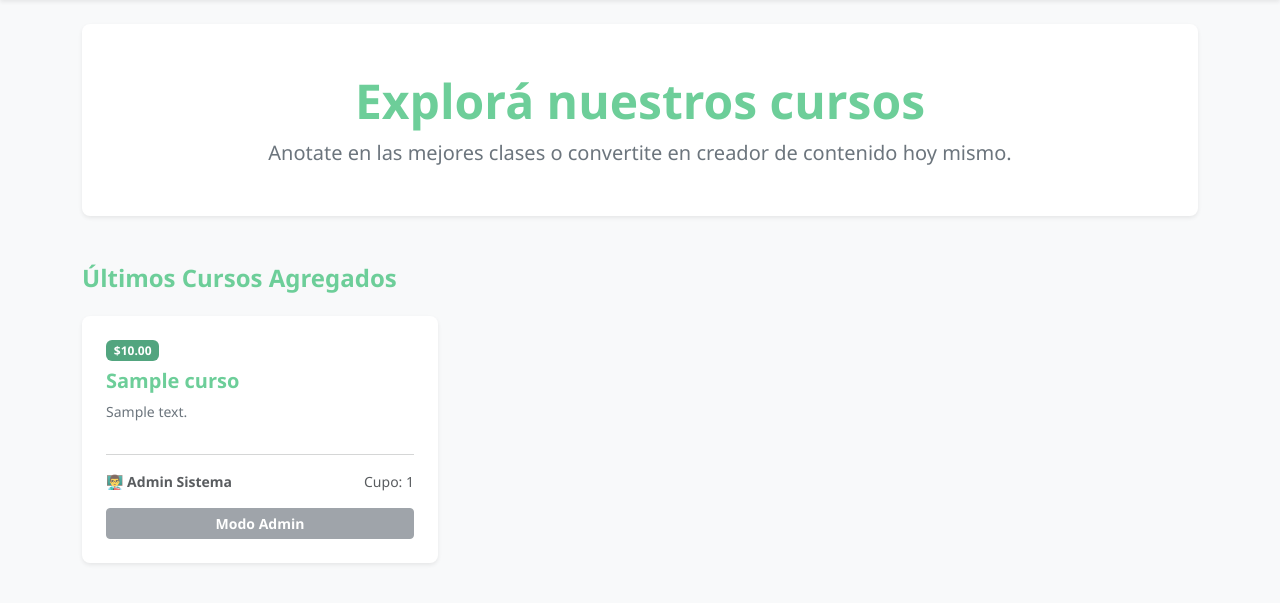
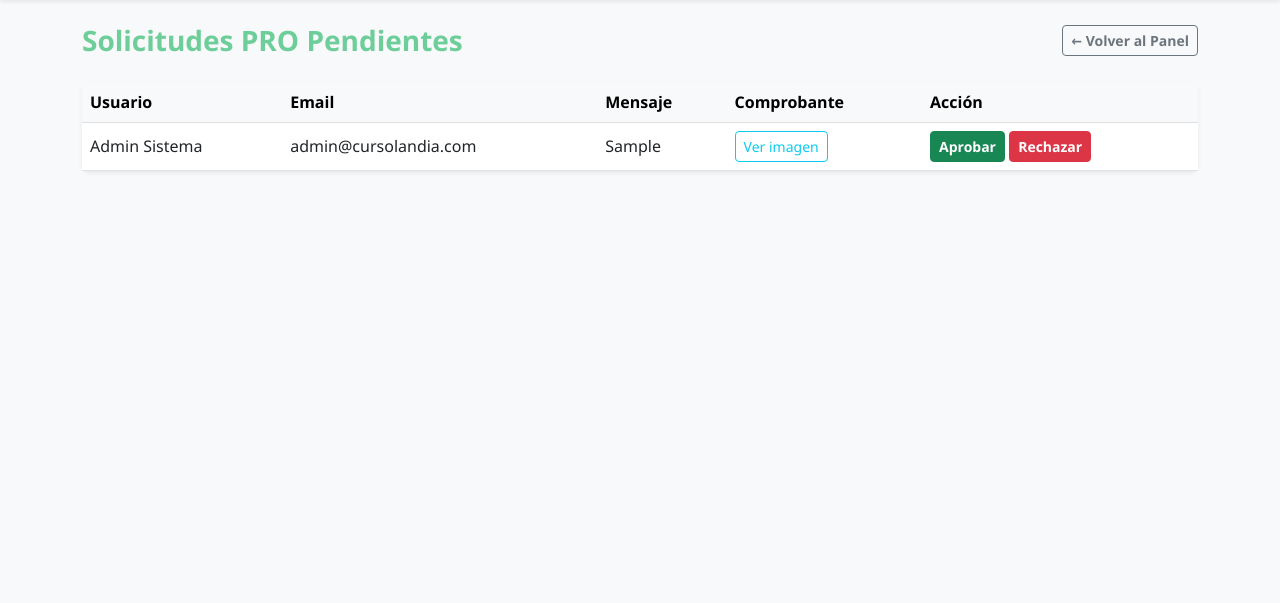
Before and after one commit to vaniina-afk/cursolandia, a PHP site: page /index.php?accion=admin_solicitudes in a window 1280 px wide. Shown: the part 56-659 px from the top of the page. Run offline with PHP 8.4, Linux system fonts and the light colour scheme; the visitor is signed in with stand-in values (Sample User, id 1); data comes from the database, SQL or seed files in the repository; tables that the repository leaves empty hold one stand-in row (values such as "Sample post").

Commit message:
Migracion de Perfil, Solicitud PRO y Admin a MVC

```diff
--- /dev/null
+++ b/Backend/Controllers/UsuarioController.php
@@ -0,0 +1,190 @@
+<?php
+require_once __DIR__ . '/../Models/UsuarioModel.php';
+
+class UsuarioController {
+    private $usuarioModel;
+    private $conexion;
+
+    public function __construct($conexion) {
+        $this->conexion = $conexion;
+        $this->usuarioModel = new UsuarioModel($conexion);
+    }
+
+    // Carga las variables de la campanita de notificaciones (puente temporal)
+    private function cargarNotificaciones() {
+        $conexion = $this->conexion;
+        $id_usuario = (int)$_SESSION['id_usuario'];
+        if (file_exists(__DIR__ . '/../../includes/logica_notificaciones.php')) {
+            require_once __DIR__ . '/../../includes/logica_notificaciones.php';
+        }
+        return [
+            'no_leidas' => $no_leidas ?? 0,
+            'result_noti' => $result_noti ?? null
+        ];
+    }
+
+    // 1. Editar Perfil y Contraseña
+    public function editarPerfil() {
+        if (!isset($_SESSION['id_usuario'])) {
+            header("Location: index.php?accion=login");
+            exit();
+        }
+
+        $id_usuario = (int)$_SESSION['id_usuario'];
+        $notis = $this->cargarNotificaciones();
+        $no_leidas = $notis['no_leidas'];
+        $result_noti = $notis['result_noti'];
+
+        $mensaje_perfil = "";
+        $mensaje_pass = "";
+
+        if ($_SERVER['REQUEST_METHOD'] == 'POST') {
+            // CASO 1: Actualizar Datos Personales y Foto
+            if (isset($_POST['actualizar_datos'])) {
+                $nombre = trim($_POST['nombre']);
+                $apellido = trim($_POST['apellido']);
+                $email = trim($_POST['email']);
+                $antecedentes = trim($_POST['antecedentes']);
+                $nueva_imagen = null;
+
+                if (isset($_FILES['imagen_perfil']) && $_FILES['imagen_perfil']['error'] == UPLOAD_ERR_OK) {
+                    $file_tmp = $_FILES['imagen_perfil']['tmp_name'];
+                    $file_ext = strtolower(pathinfo($_FILES['imagen_perfil']['name'], PATHINFO_EXTENSION));
+                    $permitidos = ['jpg', 'jpeg', 'png', 'gif', 'webp'];
+
+                    if (in_array($file_ext, $permitidos)) {
+                        $nuevo_nombre = "perfil_" . $id_usuario . "_" . time() . "." . $file_ext;
+                        $carpeta_destino = __DIR__ . '/../../Resources/uploads/';
+
+                        if (!is_dir($carpeta_destino)) {
+                            mkdir($carpeta_destino, 0777, true);
+                        }
+
+                        if (move_uploaded_file($file_tmp, $carpeta_destino . $nuevo_nombre)) {
+                            $nueva_imagen = $nuevo_nombre;
+                        } else {
+                            $mensaje_perfil = "<div class='alert alert-warning p-2 small mb-3 auto-ocultar'>No se pudo guardar la imagen. Verificá los permisos de Resources/uploads.</div>";
+                        }
+                    } else {
+                        $mensaje_perfil = "<div class='alert alert-danger p-2 small mb-3 auto-ocultar'>Formato de imagen no permitido. Usá JPG, PNG o GIF.</div>";
+                    }
+                }
+
+                if ($this->usuarioModel->actualizarPerfil($id_usuario, $nombre, $apellido, $email, $antecedentes, $nueva_imagen)) {
+                    $_SESSION['nombre'] = $nombre;
+                    if (empty($mensaje_perfil)) {
+                        $mensaje_perfil = "<div class='alert alert-success p-2 small mb-3 auto-ocultar'>Datos del perfil actualizados correctamente.</div>";
+                    }
+                } else {
+                    $mensaje_perfil = "<div class='alert alert-danger p-2 small mb-3 auto-ocultar'>Hubo un error al actualizar los datos en la base de datos.</div>";
+                }
+            }
+
+            // CASO 2: Actualizar Contraseña
+            if (isset($_POST['actualizar_password'])) {
+                $pass_actual = trim($_POST['pass_actual']);
+                $pass_nueva = trim($_POST['pass_nueva']);
+                $pass_confirmar = trim($_POST['pass_confirmar']);
+
+                if ($pass_nueva !== $pass_confirmar) {
+                    $mensaje_pass = "<div class='alert alert-danger p-2 small mb-3 auto-ocultar'>Las contraseñas nuevas no coinciden.</div>";
+                } elseif (strlen($pass_nueva) < 6) {
+                    $mensaje_pass = "<div class='alert alert-warning p-2 small mb-3 auto-ocultar'>La nueva contraseña debe tener al menos 6 caracteres.</div>";
+                } else {
+                    $hash_actual = $this->usuarioModel->obtenerPasswordHash($id_usuario);
+                    if ($hash_actual && password_verify($pass_actual, $hash_actual)) {
+                        $hash_nuevo = password_hash($pass_nueva, PASSWORD_DEFAULT);
+                        $this->usuarioModel->actualizarPassword($id_usuario, $hash_nuevo);
+                        $mensaje_pass = "<div class='alert alert-success p-2 small mb-3 auto-ocultar'>Contraseña actualizada con éxito.</div>";
+                    } else {
+                        $mensaje_pass = "<div class='alert alert-danger p-2 small mb-3 auto-ocultar'>La contraseña actual es incorrecta.</div>";
+                    }
+                }
+            }
+        }
+
+        $datos_usuario = $this->usuarioModel->obtenerPorId($id_usuario);
+        require_once __DIR__ . '/../../Frontend/views/perfil/editar_perfil.php';
+    }
+
+    // 2. Solicitar Plan PRO
+    public function solicitarPro() {
+        if (!isset($_SESSION['id_usuario'])) {
+            header("Location: index.php?accion=login");
+            exit();
+        }
+
+        $id_usuario = (int)$_SESSION['id_usuario'];
+        $notis = $this->cargarNotificaciones();
+        $no_leidas = $notis['no_leidas'];
+        $result_noti = $notis['result_noti'];
+
+        $mensaje_ui = "";
+        $puede_solicitar = true;
+
+        if ($_SESSION['plan_pro'] == 1) {
+            $mensaje_ui = "<div class='alert alert-info p-3 text-center shadow-sm'>¡Ya sos un usuario PRO! Tenés acceso a todas las funciones sin límite.</div>";
+            $puede_solicitar = false;
+        } elseif ($this->usuarioModel->tieneSolicitudProPendiente($id_usuario)) {
+            $mensaje_ui = "<div class='alert alert-warning p-3 text-center shadow-sm'>Ya tenés una solicitud en revisión. Por favor, esperá a que un administrador la evalúe.</div>";
+            $puede_solicitar = false;
+        }
+
+        if ($_SERVER['REQUEST_METHOD'] == 'POST' && $puede_solicitar) {
+            $mensaje_texto = trim($_POST['mensaje']);
+
+            if (isset($_FILES['comprobante']) && $_FILES['comprobante']['error'] == 0) {
+                $extension = pathinfo($_FILES['comprobante']['name'], PATHINFO_EXTENSION);
+                $nombre_imagen = "comprobante_" . time() . "_" . uniqid() . "." . $extension;
+                $carpeta_destino = __DIR__ . '/../../Resources/uploads/';
+
+                if (!is_dir($carpeta_destino)) {
+                    mkdir($carpeta_destino, 0777, true);
+                }
+
+                if (move_uploaded_file($_FILES['comprobante']['tmp_name'], $carpeta_destino . $nombre_imagen)) {
+                    if ($this->usuarioModel->crearSolicitudPro($id_usuario, $mensaje_texto, $nombre_imagen)) {
+                        $mensaje_ui = "<div class='alert alert-success p-3 text-center shadow-sm'>¡Solicitud enviada con éxito! Un administrador la revisará pronto.</div>";
+                        $puede_solicitar = false;
+                    } else {
+                        $mensaje_ui = "<div class='alert alert-danger p-2 small mb-3'>Error al guardar la solicitud en la base de datos.</div>";
+                    }
+                }
+            } else {
+                $mensaje_ui = "<div class='alert alert-danger p-2 small mb-3 auto-ocultar'>Por favor, adjuntá un comprobante válido.</div>";
+            }
+        }
+
+        require_once __DIR__ . '/../../Frontend/views/perfil/solicitar_pro.php';
+    }
+
+    // 3. Administrar Solicitudes PRO (Solo Admin)
+    public function adminSolicitudes() {
+        if (!isset($_SESSION['id_usuario']) || $_SESSION['es_admin'] == 0) {
+            header("Location: index.php");
+            exit();
+        }
+
+        $notis = $this->cargarNotificaciones();
+        $no_leidas = $notis['no_leidas'];
+        $result_noti = $notis['result_noti'];
+        $mensaje_ui = "";
+
+        if ($_SERVER['REQUEST_METHOD'] == 'POST' && isset($_POST['decision'])) {
+            $id_solicitud = (int)$_POST['id_solicitud'];
+            $id_user_solicitante = (int)$_POST['id_usuario_solicitante'];
+            $decision = $_POST['decision'];
+
+            if ($decision == 'aprobar') {
+                $this->usuarioModel->aprobarSolicitudPro($id_solicitud, $id_user_solicitante);
+                $mensaje_ui = "<div class='alert alert-success p-2 small mb-3 auto-ocultar'>Solicitud aprobada. El usuario ahora es PRO.</div>";
+            } elseif ($decision == 'rechazar') {
+                $this->usuarioModel->rechazarSolicitudPro($id_solicitud);
+                $mensaje_ui = "<div class='alert alert-secondary p-2 small mb-3 auto-ocultar'>Solicitud rechazada.</div>";
+            }
+        }
+
+        $solicitudes = $this->usuarioModel->obtenerSolicitudesProPendientes();
+        require_once __DIR__ . '/../../Frontend/views/perfil/admin_solicitudes.php';
+    }
+}
--- a/Backend/Models/UsuarioModel.php
+++ b/Backend/Models/UsuarioModel.php
@@ -39,4 +39,107 @@ class UsuarioModel {
 
         return $exito;
     }
+
+    // Obtiene los datos completos de un usuario por su ID
+    public function obtenerPorId($id_usuario) {
+        $stmt = $this->conexion->prepare("SELECT id_usuario, nombre, apellido, email, antecedentes, imagen_perfil, plan_pro FROM Usuarios WHERE id_usuario = ?");
+        $stmt->bind_param("i", $id_usuario);
+        $stmt->execute();
+        $usuario = $stmt->get_result()->fetch_assoc();
+        $stmt->close();
+
+        return $usuario;
+    }
+
+    // Actualiza datos personales (con o sin cambio de foto de perfil)
+    public function actualizarPerfil($id_usuario, $nombre, $apellido, $email, $antecedentes, $nueva_imagen = null) {
+        if ($nueva_imagen !== null) {
+            $stmt = $this->conexion->prepare("UPDATE Usuarios SET nombre = ?, apellido = ?, email = ?, antecedentes = ?, imagen_perfil = ? WHERE id_usuario = ?");
+            $stmt->bind_param("sssssi", $nombre, $apellido, $email, $antecedentes, $nueva_imagen, $id_usuario);
+        } else {
+            $stmt = $this->conexion->prepare("UPDATE Usuarios SET nombre = ?, apellido = ?, email = ?, antecedentes = ? WHERE id_usuario = ?");
+            $stmt->bind_param("ssssi", $nombre, $apellido, $email, $antecedentes, $id_usuario);
+        }
+
+        $exito = $stmt->execute();
+        $stmt->close();
+        return $exito;
+    }
+
+    // Obtiene el hash de la contraseña actual para validarla
+    public function obtenerPasswordHash($id_usuario) {
+        $stmt = $this->conexion->prepare("SELECT contrasena FROM Usuarios WHERE id_usuario = ?");
+        $stmt->bind_param("i", $id_usuario);
+        $stmt->execute();
+        $fila = $stmt->get_result()->fetch_assoc();
+        $stmt->close();
+
+        return $fila ? $fila['contrasena'] : null;
+    }
+
+    // Actualiza la contraseña encriptada
+    public function actualizarPassword($id_usuario, $hash_nuevo) {
+        $stmt = $this->conexion->prepare("UPDATE Usuarios SET contrasena = ? WHERE id_usuario = ?");
+        $stmt->bind_param("si", $hash_nuevo, $id_usuario);
+        $exito = $stmt->execute();
+        $stmt->close();
+
+        return $exito;
+    }
+
+    // Verifica si el usuario ya tiene una solicitud PRO en estado Pendiente
+    public function tieneSolicitudProPendiente($id_usuario) {
+        $stmt = $this->conexion->prepare("SELECT id_solicitud FROM Solicitudes_Pro WHERE id_usuario = ? AND estado = 'Pendiente'");
+        $stmt->bind_param("i", $id_usuario);
+        $stmt->execute();
+        $tiene = $stmt->get_result()->num_rows > 0;
+        $stmt->close();
+
+        return $tiene;
+    }
+
+    // Crea una nueva solicitud para pasar a Plan PRO
+    public function crearSolicitudPro($id_usuario, $mensaje, $comprobante_url) {
+        $stmt = $this->conexion->prepare("INSERT INTO Solicitudes_Pro (id_usuario, mensaje, comprobante_url) VALUES (?, ?, ?)");
+        $stmt->bind_param("iss", $id_usuario, $mensaje, $comprobante_url);
+        $exito = $stmt->execute();
+        $stmt->close();
+
+        return $exito;
+    }
+
+    // Trae todas las solicitudes PRO pendientes (para el Administrador)
+    public function obtenerSolicitudesProPendientes() {
+        $sql = "SELECT s.*, u.nombre, u.apellido, u.email
+                FROM Solicitudes_Pro s
+                JOIN Usuarios u ON s.id_usuario = u.id_usuario
+                WHERE s.estado = 'Pendiente'
+                ORDER BY s.fecha_solicitud ASC";
+        return $this->conexion->query($sql);
+    }
+
+    // Aprueba una solicitud y activa el Plan PRO del usuario
+    public function aprobarSolicitudPro($id_solicitud, $id_usuario_solicitante) {
+        $stmt1 = $this->conexion->prepare("UPDATE Solicitudes_Pro SET estado = 'Aprobada' WHERE id_solicitud = ?");
+        $stmt1->bind_param("i", $id_solicitud);
+        $stmt1->execute();
+        $stmt1->close();
+
+        $stmt2 = $this->conexion->prepare("UPDATE Usuarios SET plan_pro = 1 WHERE id_usuario = ?");
+        $stmt2->bind_param("i", $id_usuario_solicitante);
+        $exito = $stmt2->execute();
+        $stmt2->close();
+
+        return $exito;
+    }
+
+    // Rechaza una solicitud PRO
+    public function rechazarSolicitudPro($id_solicitud) {
+        $stmt = $this->conexion->prepare("UPDATE Solicitudes_Pro SET estado = 'Rechazada' WHERE id_solicitud = ?");
+        $stmt->bind_param("i", $id_solicitud);
+        $exito = $stmt->execute();
+        $stmt->close();
+
+        return $exito;
+    }
 }
--- a/Frontend/Views/layouts/navbar.php
+++ b/Frontend/Views/layouts/navbar.php
@@ -48,7 +48,7 @@
                         </a>
                         <ul class="dropdown-menu dropdown-menu-end shadow-sm border-0 mt-2" aria-labelledby="perfilDropdown">
                             <li>
-                                <a class="dropdown-item py-2 fw-semibold text-secondary" href="editar_perfil.php">
+                                <a class="dropdown-item py-2 fw-semibold text-secondary" href="index.php?accion=editar_perfil">
                                     ⚙️ Mi Perfil
                                 </a>
                             </li>
--- /dev/null
+++ b/Frontend/Views/perfil/admin_solicitudes.php
@@ -0,0 +1,74 @@
+<?php
+$titulo_pagina = "Administrar Solicitudes";
+require_once __DIR__ . '/../layouts/header.php';
+require_once __DIR__ . '/../layouts/navbar.php';
+/** @var mysqli_result|false $solicitudes */
+?>
+
+<div class="container mb-5">
+    <div class="d-flex justify-content-between align-items-center mb-4">
+        <h3 class="text-primario fw-bold mb-0">Solicitudes PRO Pendientes</h3>
+        <a href="panel.php" class="btn btn-outline-secondary btn-sm fw-semibold">← Volver al Panel</a>
+    </div>
+
+    <?php if (!empty($mensaje_ui)) echo $mensaje_ui; ?>
+
+    <?php if (isset($solicitudes) && $solicitudes && $solicitudes->num_rows > 0): ?>
+        <div class="card card-compacta shadow-sm">
+            <div class="card-body p-0">
+                <table class="table table-hover mb-0">
+                    <thead class="table-light">
+                        <tr>
+                            <th>Usuario</th>
+                            <th>Email</th>
+                            <th>Mensaje</th>
+                            <th>Comprobante</th>
+                            <th>Acción</th>
+                        </tr>
+                    </thead>
+                    <tbody>
+                        <?php while ($fila = $solicitudes->fetch_assoc()): ?>
+                        <tr>
+                            <td class="align-middle"><?php echo htmlspecialchars($fila['nombre'] . ' ' . $fila['apellido']); ?></td>
+                            <td class="align-middle"><?php echo htmlspecialchars($fila['email']); ?></td>
+                            <td class="align-middle"><?php echo htmlspecialchars($fila['mensaje']); ?></td>
+                            <td class="align-middle">
+                                <button type="button" class="btn btn-sm btn-outline-info" data-bs-toggle="modal" data-bs-target="#modalImagen<?php echo $fila['id_solicitud']; ?>">
+                                    Ver imagen
+                                </button>
+
+                                <div class="modal fade" id="modalImagen<?php echo $fila['id_solicitud']; ?>" tabindex="-1" aria-hidden="true">
+                                    <div class="modal-dialog modal-dialog-centered modal-lg">
+                                        <div class="modal-content">
+                                            <div class="modal-header">
+                                                <h5 class="modal-title">Comprobante de <?php echo htmlspecialchars($fila['nombre']); ?></h5>
+                                                <button type="button" class="btn-close" data-bs-dismiss="modal" aria-label="Close"></button>
+                                            </div>
+                                            <div class="modal-body text-center">
+                                                <img src="Resources/uploads/<?php echo htmlspecialchars($fila['comprobante_url']); ?>" class="img-fluid rounded" alt="Comprobante">
+                                            </div>
+                                        </div>
+                                    </div>
+                                </div>
+                            </td>
+                            <td class="align-middle">
+                                <form action="index.php?accion=admin_solicitudes" method="POST" class="d-inline">
+                                    <input type="hidden" name="id_solicitud" value="<?php echo $fila['id_solicitud']; ?>">
+                                    <input type="hidden" name="id_usuario_solicitante" value="<?php echo $fila['id_usuario']; ?>">
+
+                                    <button type="submit" name="decision" value="aprobar" class="btn btn-sm btn-success fw-bold">Aprobar</button>
+                                    <button type="submit" name="decision" value="rechazar" class="btn btn-sm btn-danger fw-bold">Rechazar</button>
+                                </form>
+                            </td>
+                        </tr>
+                        <?php endwhile; ?>
+                    </tbody>
+                </table>
+            </div>
+        </div>
+    <?php else: ?>
+        <div class="alert alert-info text-center p-3 shadow-sm">No hay solicitudes pendientes en este momento.</div>
+    <?php endif; ?>
+</div>
+
+<?php require_once __DIR__ . '/../layouts/footer.php'; ?>
--- a/index.php
+++ b/index.php
@@ -4,6 +4,7 @@ session_start();
 require_once __DIR__ . '/Backend/Config/conexion.php';
 require_once __DIR__ . '/Backend/Controllers/CursoController.php';
 require_once __DIR__ . '/Backend/Controllers/AuthController.php';
+require_once __DIR__ . '/Backend/Controllers/UsuarioController.php';
 
 $accion = isset($_GET['accion']) ? $_GET['accion'] : 'inicio';
 
@@ -23,6 +24,21 @@ switch ($accion) {
         $authController->logout();
         break;
 
+    case 'editar_perfil':
+        $usuarioController = new UsuarioController($conexion);
+        $usuarioController->editarPerfil();
+        break;
+
+    case 'solicitar_pro':
+        $usuarioController = new UsuarioController($conexion);
+        $usuarioController->solicitarPro();
+        break;
+
+    case 'admin_solicitudes':
+        $usuarioController = new UsuarioController($conexion);
+        $usuarioController->adminSolicitudes();
+        break;
+
     case 'inicio':
     default:
         $cursoController = new CursoController($conexion);
```
Also changed, not shown: Frontend/Views/perfil/editar_perfil.php (added, +96 -0 lines), Frontend/Views/perfil/solicitar_pro.php (added, +40 -0 lines).
